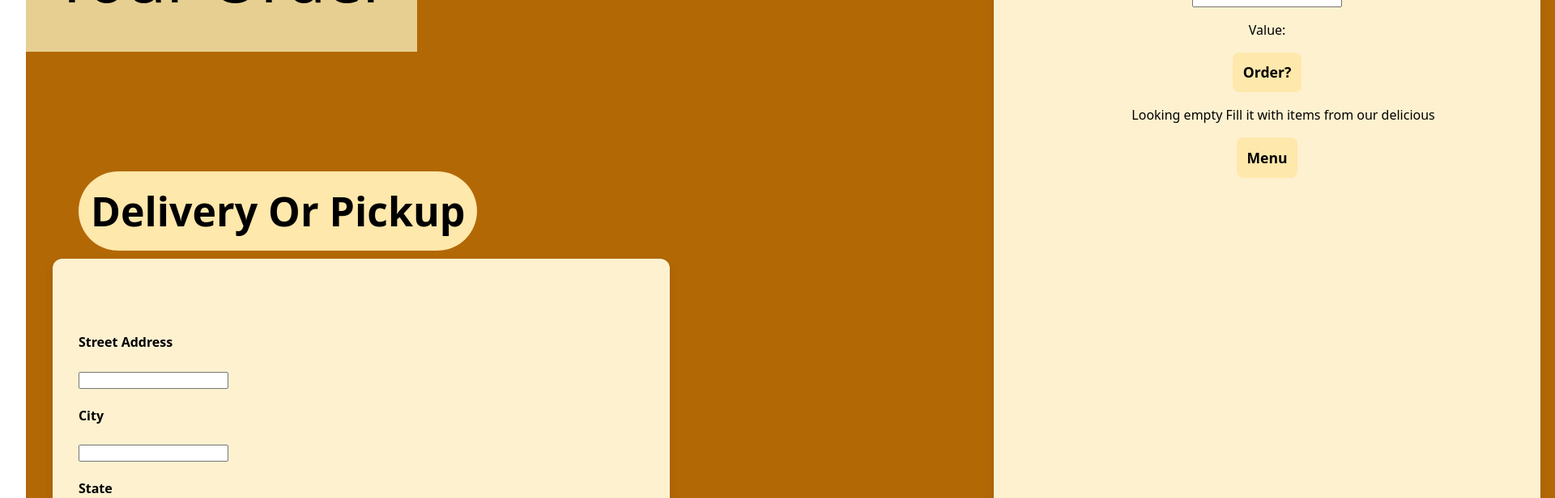
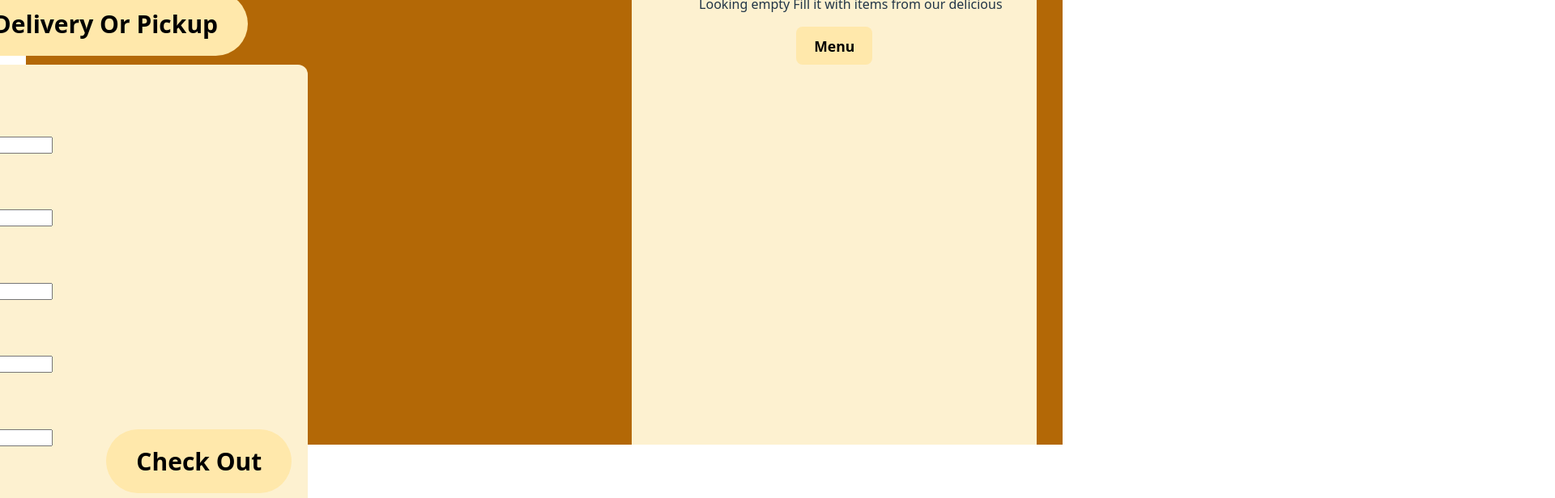
Before and after one commit to FernandoC-01/pizzaPizza, a React (Vite) app in the folder client/: page / in a window 1280 px wide. Shown: the part 200-816 px from the top of the page at 81% size, 1920 px wide, since content can reach past the window. Built offline with nearby package versions, Linux system fonts and the light colour scheme.

Commit message:
Just playing around with style

```diff
--- a/client/src/components/OrderList.jsx
+++ b/client/src/components/OrderList.jsx
@@ -8,7 +8,7 @@ export default function OrderList()
 
     const [orderPrice, SetPrice,] = useState([]);
 
-    const [totalPrice, SetTotalPrice] = useState(0.0);
+    // const [totalPrice, SetTotalPrice] = useState(0.0); commented out for not caused to many problems can re-add if need the variable
 
     const [foodItem, SetFoodItem] = useState('');
 
@@ -33,8 +33,6 @@ export default function OrderList()
 
 
 
-
-
         SetOrder(newOrderItems)
 
         const newOrderPrices = orderPrice.filter((price,index) => index !== indexToRemove);
@@ -44,7 +42,7 @@ export default function OrderList()
 
         console.log("newOP: ", newOrderPrices, "   SetOP: ", orderPrice, "|  newOI: ", newOrderItems, " SetOI: ",orderItems);
 
-        SetTotalPrice(orderPrice.reduce((sum, orderPrice) => sum + orderPrice))
+        // SetTotalPrice(orderPrice.reduce((sum, orderPrice) => sum + orderPrice))
 
     }
 
@@ -53,24 +51,19 @@ export default function OrderList()
     // Adds the item and price to respective lists and totals the order
     function AddToOrder()
     {
-        if (foodItem)//first item dosen't seem to be detected and idk why
-        {
+
+
             SetPrice([...orderPrice, 5.25])
 
             SetOrder([...orderItems, foodItem])
 
 
 
-            SetTotalPrice(orderPrice.reduce((sum, orderPrice) => sum + orderPrice))//Idk why but doesn't add the first order you put in.
+          //SetTotalPrice(orderPrice.reduce((sum, orderPrice) => sum + orderPrice)) Idk why but doesn't add the first order you put in.
                                                                         //Ok is a side note but for some reason when this runs it is running on a version of order price without the most recent added price. Cause if you run it again it will add it up properly.
-
-
 
          console.log(orderPrice, orderItems)
             SetFoodItem("")
-        }
-
-
 
 
     }
@@ -86,9 +79,9 @@ export default function OrderList()
 
     return(
 
-        <div className="order-page ">
+        <div className="order-page " >
 
-            <div className="order-title">Your Order</div>
+            <div className="order-title"> Your Order</div>
 
             <div className="order-input-card">
                 {/*Shows Delivery Options When deliveryOrPickup is false and Pickup options when it is true*/}
@@ -125,12 +118,7 @@ export default function OrderList()
 
 
                 <button className="checkout-btn"> Check Out</button>
-
             </div>
-
-
-
-
 
             <div className="order-list" >
 
@@ -168,9 +156,10 @@ export default function OrderList()
 
                     </div>
                 )}
+
                 <button className=" order-btn" > Menu </button>
 
-          </div>
+            </div>
 
 
 
--- a/client/src/styles/OrderStyle.css
+++ b/client/src/styles/OrderStyle.css
@@ -1,18 +1,125 @@
 .order-page
 {
-    color: black;
-    min-height: 1080px; /*full height*/
-    min-width: 1920px;
-   justify-content: horizontal; /*horizontal*/
-    display: flex; /*flexbot layout*/
-    align-items: center; /*vertical*/
-    background: #b36806 /*orange*/
+    display: flex;
+    flex-direction: row;
+    background: #b36806;/*orange*/
 
+    min-height: 100%; /*full height*/
+    min-width: 100%; /*full height*/
+    justify-content: center; /*horizontal*/
+}
+
+.order-title
+{
+
+    font-size: 5rem;
+    background:  #e6cf90;
+    padding: 2rem;
+    width: 750px;
+    height: 250px;
+    font-weight: bold;
+    position: relative;
+    bottom: 400px;
 
 }
 
+.order-btn
+{
 
-.order-title
+    background: #ffe8ab;
+    font-size: 1.1rem;
+    font-weight: bold;
+    cursor: pointer;
+    transition: 0.2s ease;
+    color: black;
+}
+
+.order-input-card
+{
+    padding-left: 20px;
+    background:#fdf1d0;
+    height: 550px;
+    min-width: 500px;
+    border-radius: 12px;
+    text-align: center;
+
+
+    position: relative;
+    right: 450px;
+    top: 230px;
+}
+
+.order-inputs
+{
+    position: relative;
+    text-align: left;
+    bottom: 60px;
+}
+
+.deilveryOrPickup-btn
+{
+    background: #ffe8ab;
+    color: rgb(0, 0, 0);
+    border-radius: 4cap;
+    font-size: 30px;
+    font-weight: bold;
+    cursor: pointer;
+    transition: 0.2s ease;
+
+
+    position:relative;
+    top: -90px;
+
+}
+
+.checkout-btn
+{
+    background: #ffe8ab;
+    color: rgb(0, 0, 0);
+    border-radius: 4cap;
+    font-size: 30px;
+    font-weight: bold;
+    cursor: pointer;
+    transition: 0.2s ease;
+
+
+    position: absolute;
+    bottom: 20px;
+    right: 20px;
+
+}
+
+.order-list
+{
+    background:#fdf1d0;
+    min-height: 700px;
+    min-width: 500px;
+
+
+
+    position: relative;
+    top: 200;
+    left: -50px;
+
+}
+
+/* Old syle liked it but I dont think It will work with other pages.
+
+
+/* .order-page
+{
+    color: black;
+    min-height: 1080px;
+    min-width: 1920px;
+   justify-content: horizontal;
+    display: flex;
+    align-items: center;
+    background: #b36806
+
+
+} */
+
+/* .order-title
 {
 
     font-size: 5rem;
@@ -23,9 +130,9 @@
     position: relative;
     bottom: 400px;
 
-}
+} */
 
-.order-btn
+/* .order-btn
 {
     padding: 0.8rem;
     background: #ffe8ab;
@@ -37,10 +144,6 @@
     transition: 0.2s ease;
     color: black;
 }
-
-
-
-
 
 .order-input-card
 {
@@ -101,8 +204,6 @@
 
 }
 
-
-
 .order-list
 {
     background:#fdf1d0;
@@ -116,4 +217,4 @@
     top: 200;
     left: -50px;
 
-}
+} */
```
